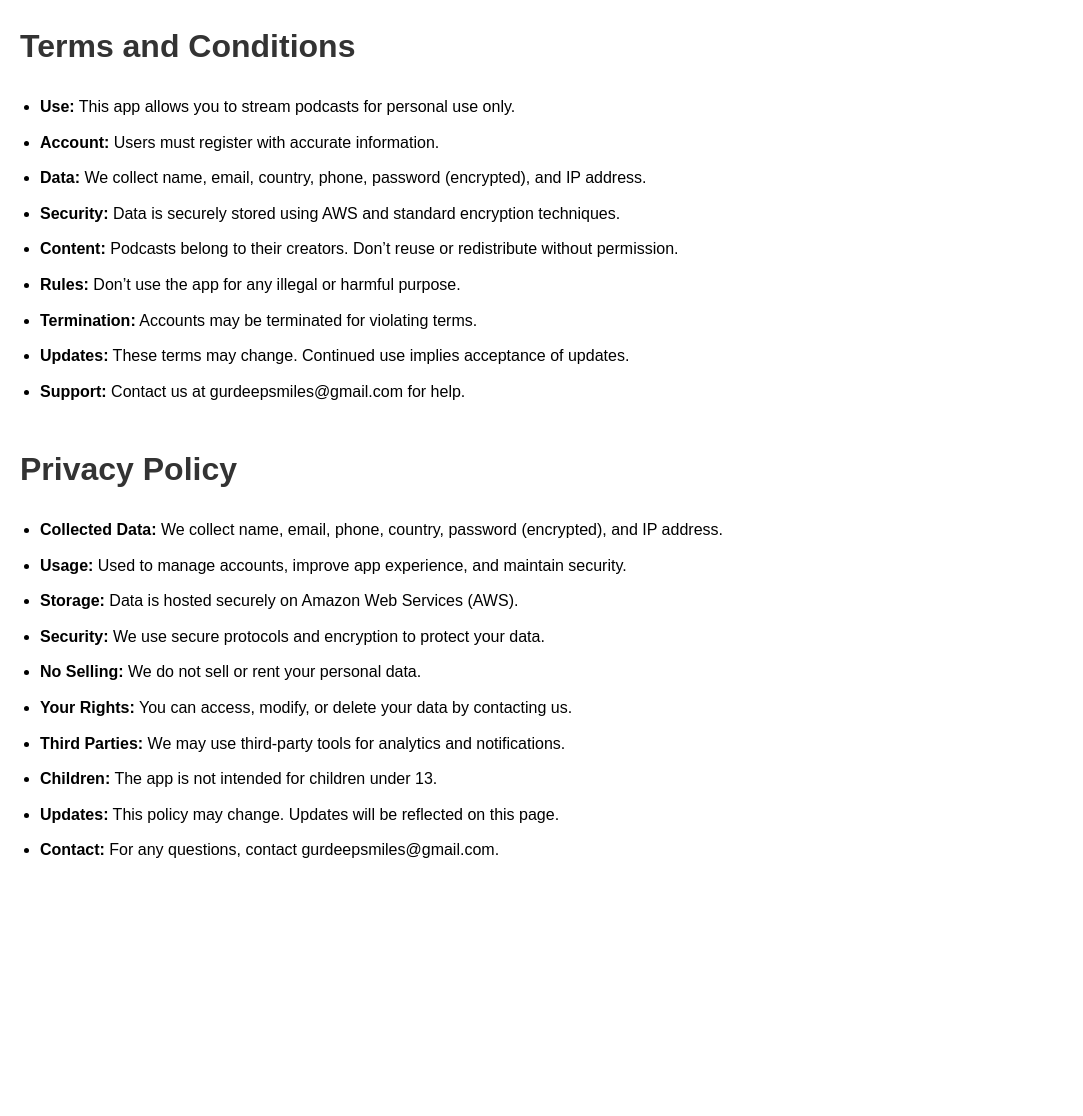
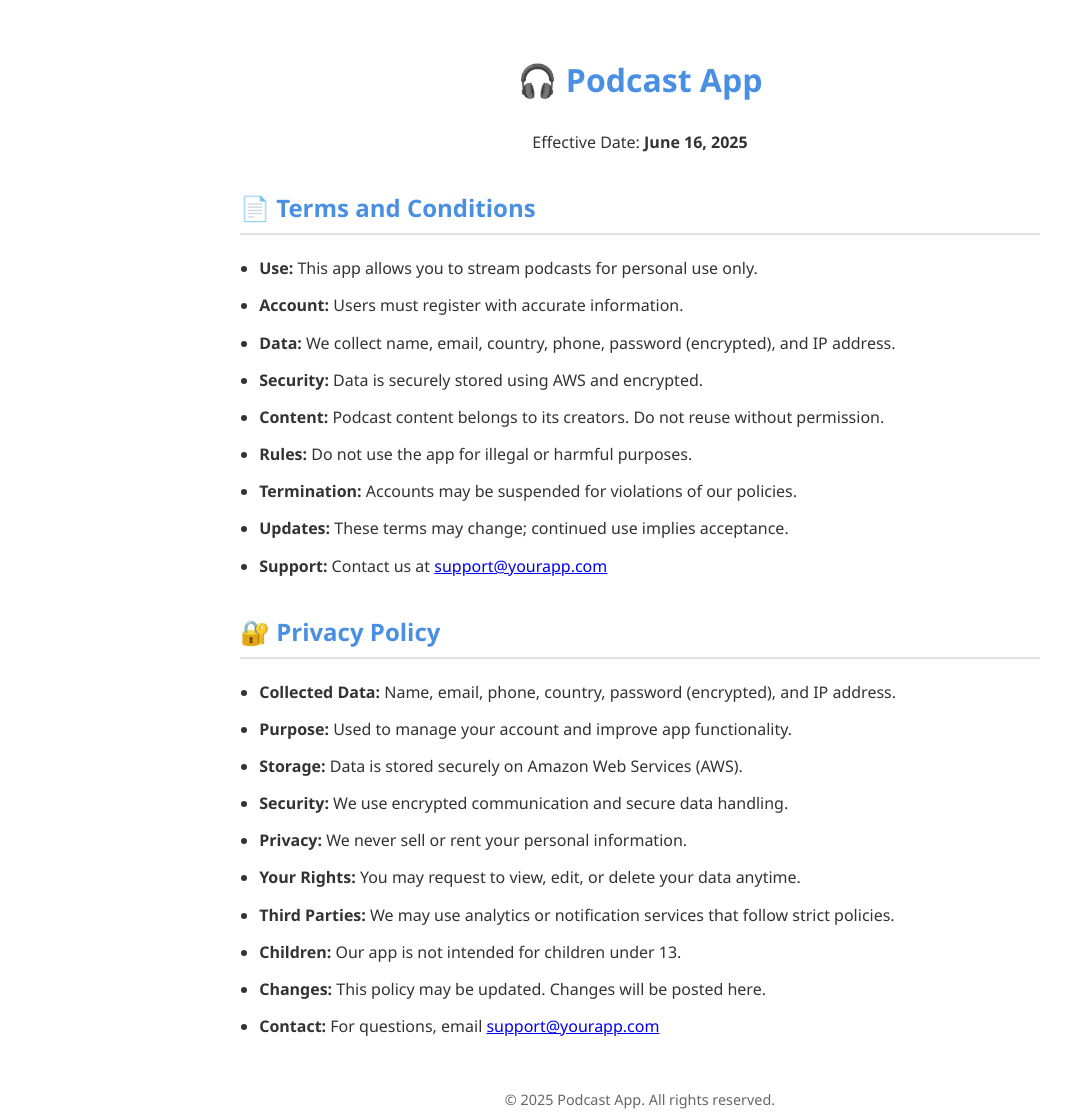
Before and after one commit to Sikandarkhaan07/terms_and_privacy, a plain HTML site: page index.html in a window 1280 px wide. Shown: the whole page, without its empty margins (0-1083 px from the left). Before the commit the page ends 1023 px from the top, so only its background shows below. Drawn offline with Linux system fonts and the light colour scheme.

Commit message:
index.html

```diff
--- a/index.html
+++ b/index.html
@@ -3,60 +3,87 @@
 <head>
   <meta charset="UTF-8" />
   <meta name="viewport" content="width=device-width, initial-scale=1.0"/>
-  <title>Terms and Privacy Policy</title>
+  <title>Terms and Privacy | Podcast App</title>
   <style>
+    :root {
+      --primary: #4a90e2;
+      --text: #333;
+      --background: #fff;
+    }
+
     body {
-      font-family: Arial, sans-serif;
-      line-height: 1.6;
-      margin: 20px;
-      padding-bottom: 100px;
+      font-family: 'Segoe UI', Tahoma, Geneva, Verdana, sans-serif;
+      background-color: var(--background);
+      color: var(--text);
+      line-height: 1.7;
+      padding: 2rem;
+      max-width: 800px;
+      margin: auto;
     }
-    h1, h2 {
-      color: #333;
+
+    h1 {
+      text-align: center;
+      color: var(--primary);
     }
+
+    h2 {
+      color: var(--primary);
+      border-bottom: 2px solid #e0e0e0;
+      padding-bottom: 4px;
+      margin-top: 2rem;
+    }
+
     ul {
-      padding-left: 20px;
+      padding-left: 1.2rem;
     }
+
     li {
       margin-bottom: 10px;
     }
-    .section {
-      margin-bottom: 40px;
+
+    footer {
+      text-align: center;
+      margin-top: 3rem;
+      font-size: 0.9rem;
+      color: #666;
     }
   </style>
 </head>
 <body>
 
-  <h1>Terms and Conditions</h1>
-  <div class="section">
+  <h1>🎧 Podcast App</h1>
+  <p style="text-align:center;">Effective Date: <strong>June 16, 2025</strong></p>
+
+  <h2>📄 Terms and Conditions</h2>
   <ul>
     <li><strong>Use:</strong> This app allows you to stream podcasts for personal use only.</li>
     <li><strong>Account:</strong> Users must register with accurate information.</li>
     <li><strong>Data:</strong> We collect name, email, country, phone, password (encrypted), and IP address.</li>
-      <li><strong>Security:</strong> Data is securely stored using AWS and standard encryption techniques.</li>
-      <li><strong>Content:</strong> Podcasts belong to their creators. Don’t reuse or redistribute without permission.</li>
-      <li><strong>Rules:</strong> Don’t use the app for any illegal or harmful purpose.</li>
-      <li><strong>Termination:</strong> Accounts may be terminated for violating terms.</li>
-      <li><strong>Updates:</strong> These terms may change. Continued use implies acceptance of updates.</li>
-      <li><strong>Support:</strong> Contact us at gurdeepsmiles@gmail.com for help.</li>
+    <li><strong>Security:</strong> Data is securely stored using AWS and encrypted.</li>
+    <li><strong>Content:</strong> Podcast content belongs to its creators. Do not reuse without permission.</li>
+    <li><strong>Rules:</strong> Do not use the app for illegal or harmful purposes.</li>
+    <li><strong>Termination:</strong> Accounts may be suspended for violations of our policies.</li>
+    <li><strong>Updates:</strong> These terms may change; continued use implies acceptance.</li>
+    <li><strong>Support:</strong> Contact us at <a href="mailto:support@yourapp.com">support@yourapp.com</a></li>
   </ul>
-  </div>
 
-  <h1>Privacy Policy</h1>
-  <div class="section">
+  <h2>🔐 Privacy Policy</h2>
   <ul>
-      <li><strong>Collected Data:</strong> We collect name, email, phone, country, password (encrypted), and IP address.</li>
-      <li><strong>Usage:</strong> Used to manage accounts, improve app experience, and maintain security.</li>
-      <li><strong>Storage:</strong> Data is hosted securely on Amazon Web Services (AWS).</li>
-      <li><strong>Security:</strong> We use secure protocols and encryption to protect your data.</li>
-      <li><strong>No Selling:</strong> We do not sell or rent your personal data.</li>
-      <li><strong>Your Rights:</strong> You can access, modify, or delete your data by contacting us.</li>
-      <li><strong>Third Parties:</strong> We may use third-party tools for analytics and notifications.</li>
-      <li><strong>Children:</strong> The app is not intended for children under 13.</li>
-      <li><strong>Updates:</strong> This policy may change. Updates will be reflected on this page.</li>
-      <li><strong>Contact:</strong> For any questions, contact gurdeepsmiles@gmail.com.</li>
+    <li><strong>Collected Data:</strong> Name, email, phone, country, password (encrypted), and IP address.</li>
+    <li><strong>Purpose:</strong> Used to manage your account and improve app functionality.</li>
+    <li><strong>Storage:</strong> Data is stored securely on Amazon Web Services (AWS).</li>
+    <li><strong>Security:</strong> We use encrypted communication and secure data handling.</li>
+    <li><strong>Privacy:</strong> We never sell or rent your personal information.</li>
+    <li><strong>Your Rights:</strong> You may request to view, edit, or delete your data anytime.</li>
+    <li><strong>Third Parties:</strong> We may use analytics or notification services that follow strict policies.</li>
+    <li><strong>Children:</strong> Our app is not intended for children under 13.</li>
+    <li><strong>Changes:</strong> This policy may be updated. Changes will be posted here.</li>
+    <li><strong>Contact:</strong> For questions, email <a href="mailto:support@yourapp.com">support@yourapp.com</a></li>
   </ul>
-  </div>
+
+  <footer>
+    &copy; 2025 Podcast App. All rights reserved.
+  </footer>
 
 </body>
 </html>
```
Lines whose indentation alone changed are shown as unchanged.
